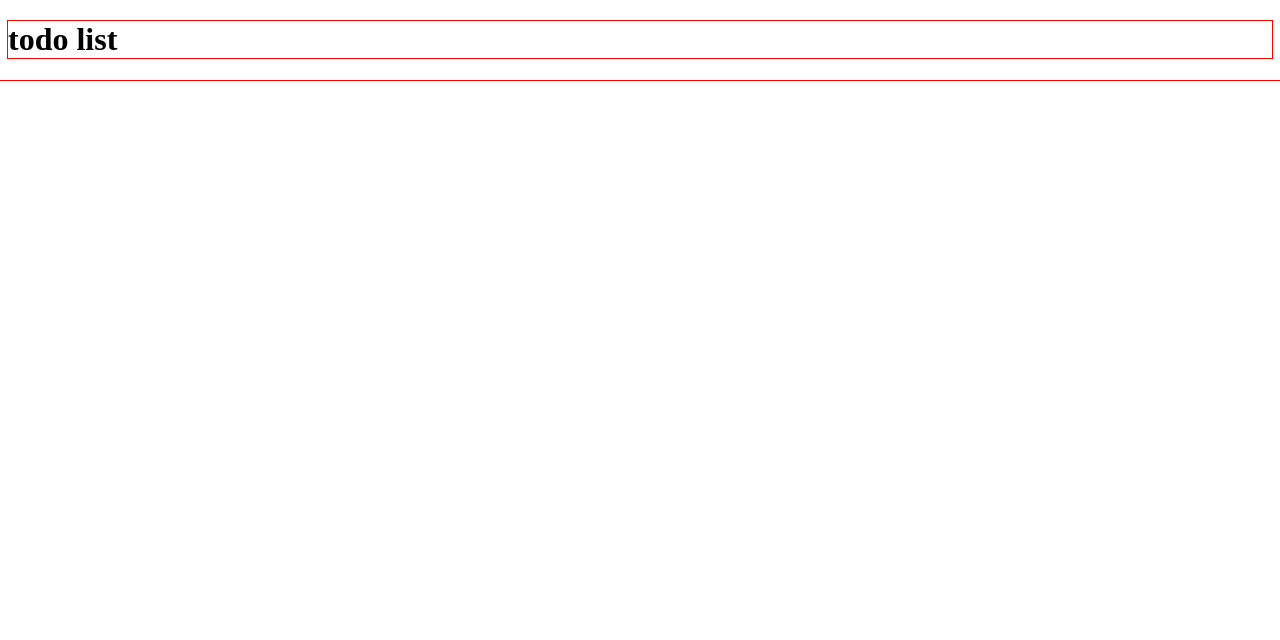
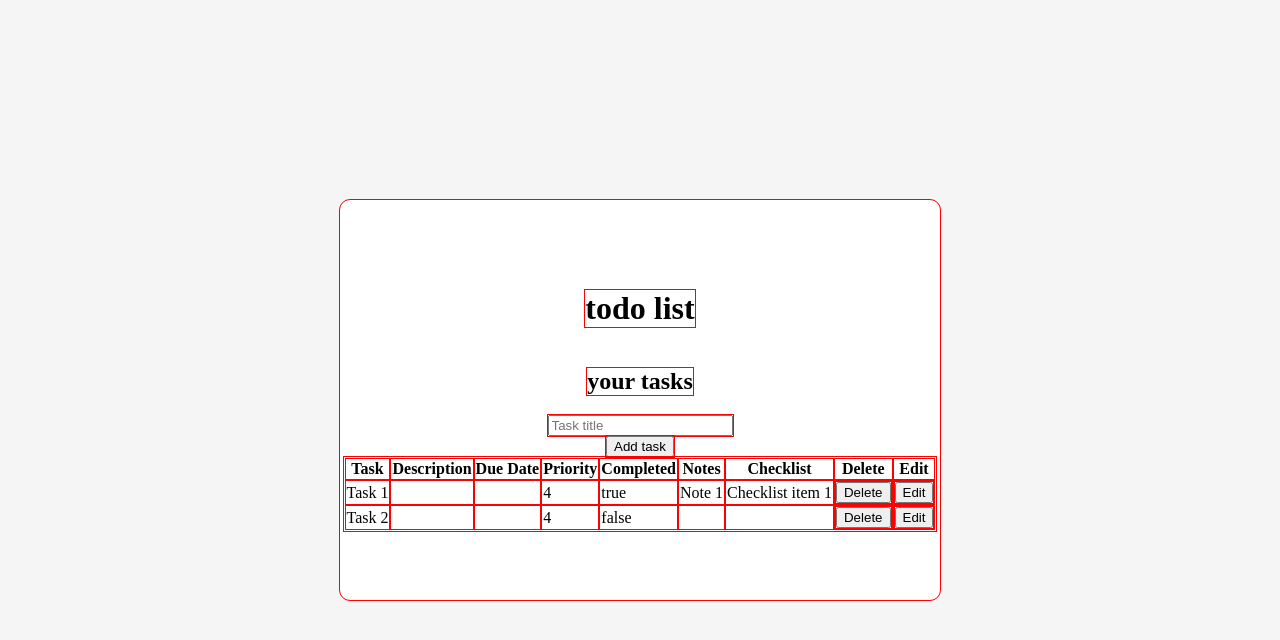
Before and after one commit to almehdharHub/todo-list, a website built with webpack: page src/template.html in a window 1280 px wide. Built offline with nearby package versions, Linux system fonts and the light colour scheme.

Commit message:
delete button

```diff
--- a/src/dom.js
+++ b/src/dom.js
@@ -0,0 +1,40 @@
+import { todo } from "./todo";
+export const dom = (function () {
+  console.log(tasks);
+  const renderTasksList = function () {
+    const tasksList = document.getElementById("tasks");
+    let tasks = todo.getTasks();
+    tasksList.innerHTML = "";
+    tasks.forEach((task, index) => {
+      tasksList.innerHTML += `<tr>
+      <td>${task.title}</td>
+      <td>${task.description}</td>
+      <td>${task.dueDate}</td>
+      <td>${task.priority}</td>
+      <td>${task.isCompleted}</td>
+      <td>${task.notes}</td>
+      <td>${task.checklist[0] ? task.checklist[0].description : ""}</td>
+      <td><button class="delete" data-index="${index}">Delete</button></td>
+      <td><button class="edit" data-index="${index}">Edit</button></td>
+      </tr>`;
+    });
+    const deleteButtons = document.querySelectorAll(".delete");
+    deleteButtons.forEach((button) => {
+      button.addEventListener("click", todo.deleteTask);
+    });
+  };
+  const newTaskButton = document.querySelector("button");
+  const newTask = document.querySelector("input");
+  console.log("dom");
+
+  newTaskButton.addEventListener("click", function () {
+    const task = todo.createTask(newTask.value);
+    todo.addTask(task);
+    renderTasksList();
+    newTask.value = "";
+  });
+
+  return {
+    renderTasksList,
+  };
+})();
--- a/src/index.js
+++ b/src/index.js
@@ -1,14 +1,18 @@
 import "./style.css";
 import { todo } from "./todo";
+import { dom } from "./dom";
 
 const task = todo.createTask("Task 1", "Description 1", new Date(), 1);
 
 task.addNote("Note 1");
 task.addChecklistItem("Checklist item 1");
+task.toggleIsCompleted();
+todo.addTask(task);
+todo.displayTasks();
+const task2 = todo.createTask("Task 2", "Description 2", new Date(), 2);
+todo.addTask(task2);
 
-task.toggleChecklistItem(0);
-console.log(`
-    ${task.title} ${task.isCompleted}
-    ${task.notes[0]}
-    ${task.checklist[0].description} ${task.checklist[0].done}
-    `);
+todo.displayTasks();
+todo.displayTasks();
+console.log(todo.getTasks());
+dom.renderTasksList();
--- a/src/style.css
+++ b/src/style.css
@@ -1,3 +1,21 @@
 * {
   outline: red 1px solid;
 }
+body {
+  background-color: whitesmoke;
+  height: 100vh;
+  margin: 0;
+  display: flex;
+  justify-content: center;
+  align-items: center;
+}
+#app {
+  width: 600px;
+  height: 400px;
+  background-color: white;
+  display: flex;
+  flex-direction: column;
+  justify-content: center;
+  align-items: center;
+  border-radius: 10px;
+}
--- a/src/template.html
+++ b/src/template.html
@@ -6,6 +6,28 @@
     <title>todo list</title>
   </head>
   <body>
-    <h1>todo list</h1>
+    <div id="app">
+      <h1>todo list</h1>
+      <h2>your tasks</h2>
+
+      <input type="text" placeholder="Task title" />
+      <button>Add task</button>
+      <table>
+        <thead>
+          <tr>
+            <th>Task</th>
+            <th>Description</th>
+            <th>Due Date</th>
+            <th>Priority</th>
+            <th>Completed</th>
+            <th>Notes</th>
+            <th>Checklist</th>
+            <th>Delete</th>
+            <th>Edit</th>
+          </tr>
+        </thead>
+        <tbody id="tasks"></tbody>
+      </table>
+    </div>
   </body>
 </html>
--- a/src/todo.js
+++ b/src/todo.js
@@ -1,42 +1,53 @@
+import { dom } from "./dom";
 export const todo = (function () {
-  function createTask(
-    title,
-    description,
-    dueDate,
-    priority,
-    isCompleted = false,
-    notes = [],
-    checklist = []
-  ) {
-    const toggleIsCompleted = function () {
-      this.isCompleted = !this.isCompleted;
-    };
-    const addNote = function (note) {
-      this.notes.push(note);
-    };
-    const addChecklistItem = function (item) {
-      this.checklist.push({ description: item, done: false });
-    };
-    const toggleChecklistItem = function (index) {
-      this.checklist[index].done = !this.checklist[index].done;
-    };
-
+  let tasks = [];
+  const createTask = function (title, description, dueDate, priority) {
     return {
       title,
-      description,
-      dueDate,
-      priority,
-      isCompleted,
-      notes,
-      checklist,
-      toggleIsCompleted,
-      addNote,
-      addChecklistItem,
-      toggleChecklistItem,
+      description: "",
+      dueDate: "",
+      priority: 4,
+      isCompleted: false,
+      notes: [],
+      checklist: [],
+      toggleIsCompleted() {
+        this.isCompleted = !this.isCompleted;
+      },
+      addNote(note) {
+        this.notes.push(note);
+      },
+      addChecklistItem(item) {
+        this.checklist.push({ description: item, done: false });
+      },
+      toggleChecklistItem(index) {
+        this.checklist[index].done = !this.checklist[index].done;
+      },
     };
-  }
-
+  };
+  const addTask = function (task) {
+    tasks.push(task);
+  };
+  const getTasks = function () {
+    return tasks;
+  };
+  const deleteTask = function (e) {
+    const index = e.target.getAttribute("data-index");
+    tasks.splice(index, 1);
+    dom.renderTasksList();
+  };
+  const displayTasks = function () {
+    const tasks = getTasks();
+    let tasksTitles = "";
+    for (let task of tasks) {
+      tasksTitles += `${task.title}\n`;
+    }
+    console.log(tasksTitles);
+  };
   return {
     createTask,
+    addTask,
+    getTasks,
+    displayTasks,
+    deleteTask,
   };
 })();
```
Also changed, not shown: project-manager.js (deleted), src/project-manager.js (added).
